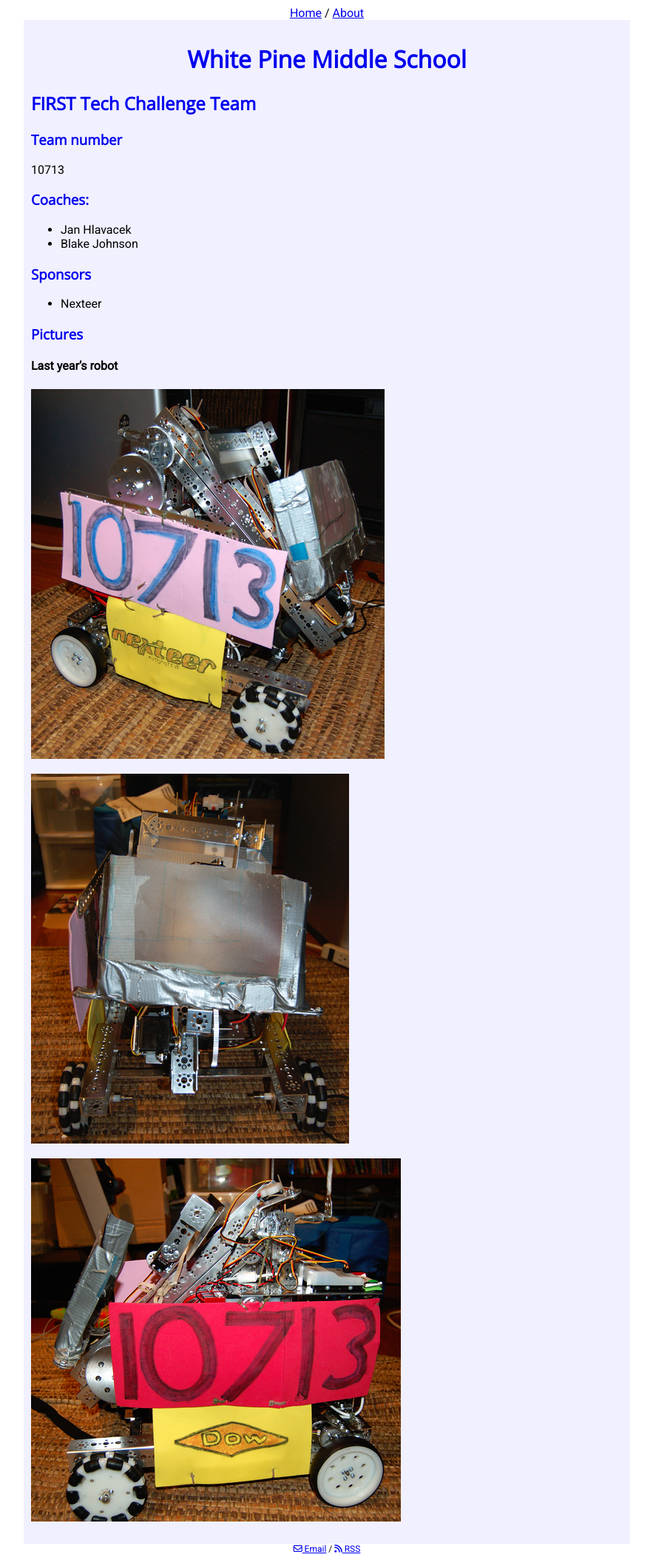
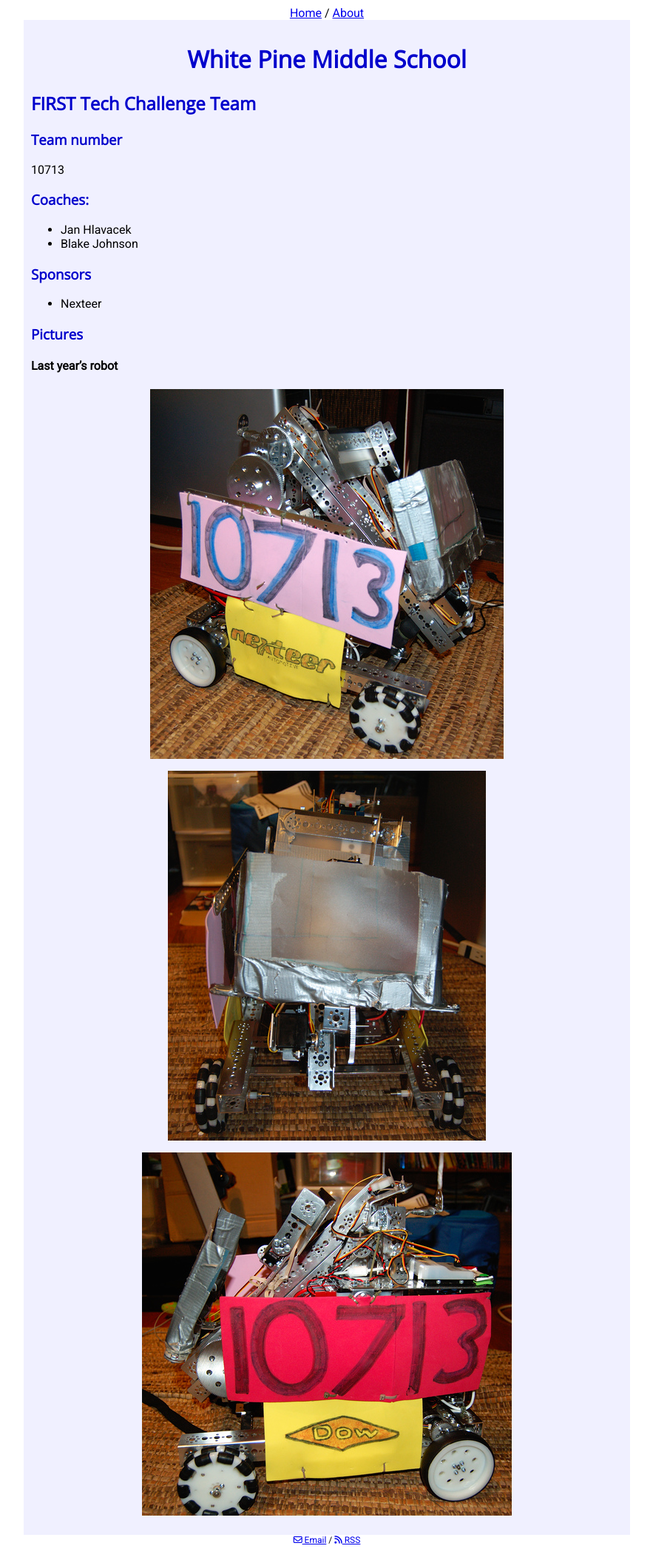
Before and after one commit to WhitepineFTC/WhitepineFTC.github.io, a Jekyll site: the page built from about/index.html, in a window 1280 px wide. Shown: the whole page at 74% size, without its empty margins (198-1081 px from the left). Built offline with Jekyll 4.4.1, drawn with Linux system fonts in a browser that asks for light colours; nearby versions of some CDN libraries.

Commit message:
Center images this time really for real

```diff
--- a/css/main.css
+++ b/css/main.css
@@ -29,7 +29,9 @@ footer ul {
   .container h2,
   .container h3 {
     font-family: "Open Sans", sans-serif;
-    color: #0000ee;
+    color: #0000cc;
     font-weight: bold; }
   .container .centered-image {
-    text-align: center; }
+    display: block;
+    margin-left: auto;
+    margin-right: auto; }
--- a/css/main.sass
+++ b/css/main.sass
@@ -34,8 +34,10 @@ footer
   h2,
   h3
     font-family: 'Open Sans', sans-serif
-    color: #0000ee
+    color: #0000cc
     font-weight: bold
 
   .centered-image
-    text-align: center
+    display: block
+    margin-left: auto
+    margin-right: auto
```
